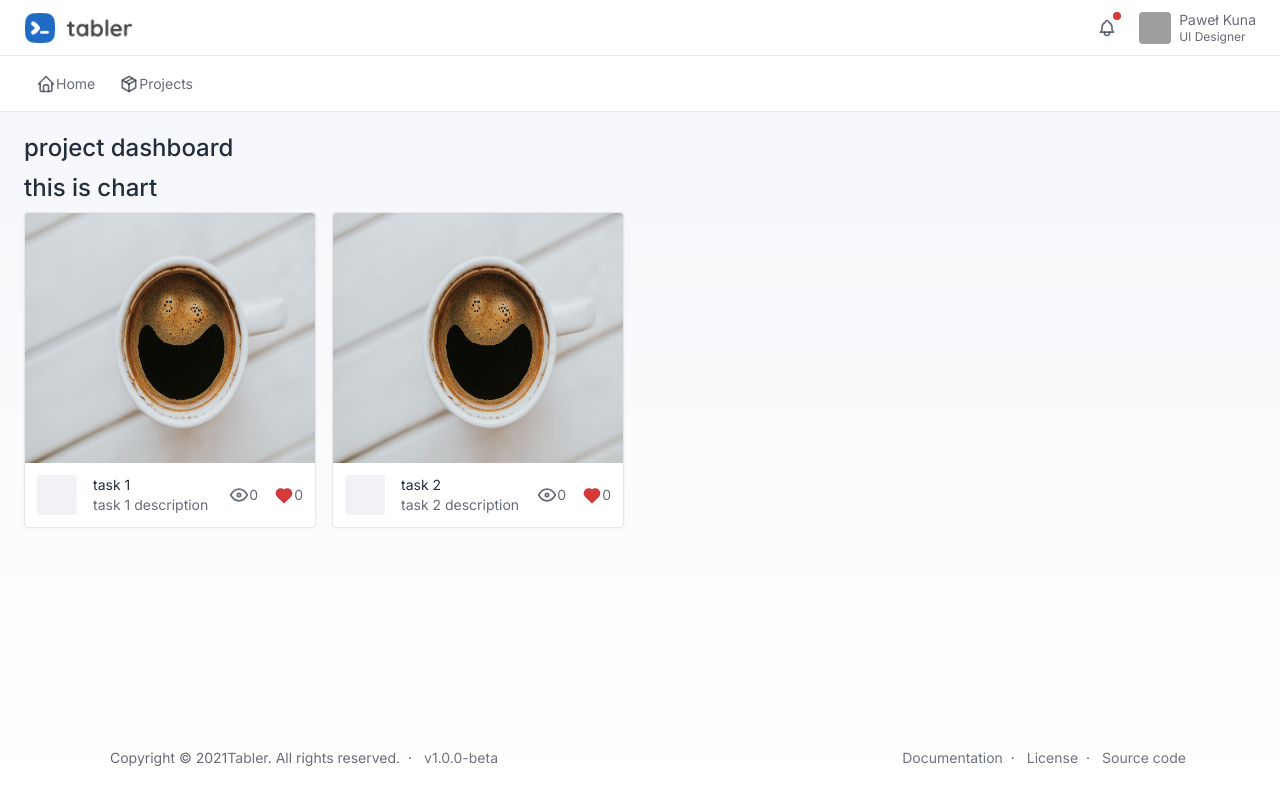
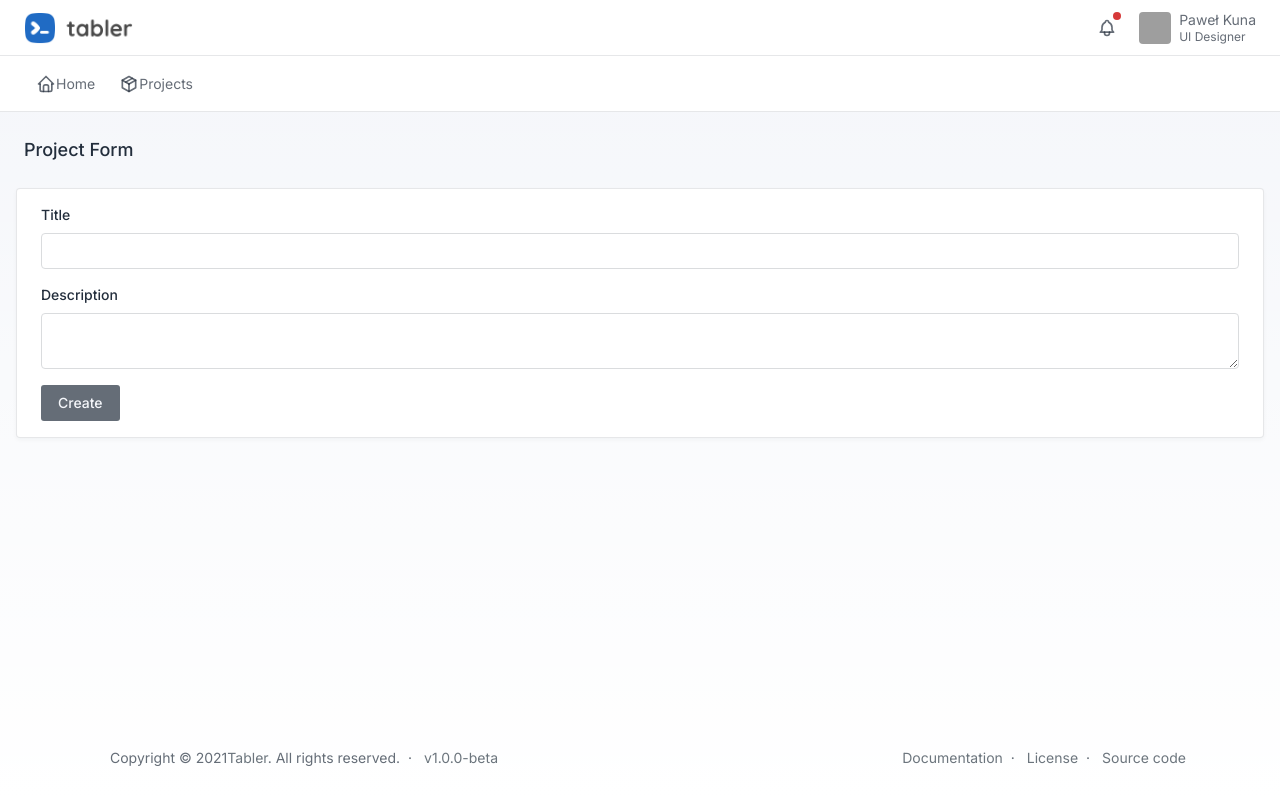
Before and after one commit to niamileo/bpm-web-client, a Next.js app: page /projects/form in a window 1280 px wide. Built offline with nearby package versions, Linux system fonts and the light colour scheme; grey boxes are pictures that could not be loaded.

Commit message:
project form added

```diff
--- /dev/null
+++ b/pages/projects/form/index.tsx
@@ -0,0 +1,34 @@
+import FormikTextField from "components/form/TextField/formik";
+import PageHeader from "components/partials/PageHeader";
+import { Form, Formik } from "formik";
+import { Button, Card, CardBody, Row } from "reactstrap";
+import { createProject } from "services/ProjectService";
+
+export default function ProjectForm() {
+  const handleSubmit = (data: object) => {
+    createProject(data);
+  };
+
+  return (
+    <Row>
+      <PageHeader title="Project Form" />
+      <Card>
+        <CardBody>
+          <Formik initialValues={{}} onSubmit={handleSubmit}>
+            {({ values }) => (
+              <Form>
+                <FormikTextField name="title" label="Title" />
+                <FormikTextField
+                  name="desc"
+                  label="Description"
+                  type="textarea"
+                />
+                <Button type="submit">Create</Button>
+              </Form>
+            )}
+          </Formik>
+        </CardBody>
+      </Card>
+    </Row>
+  );
+}
```
